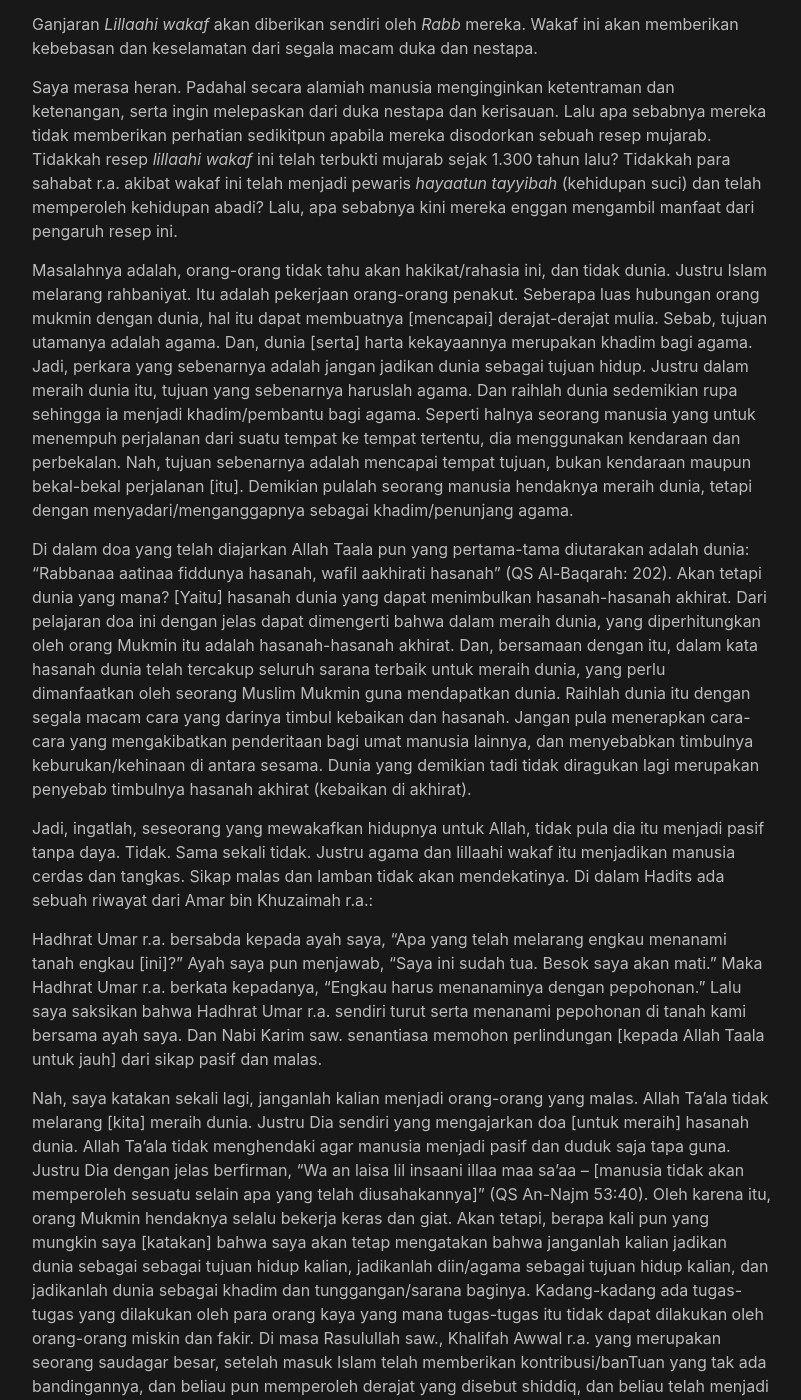
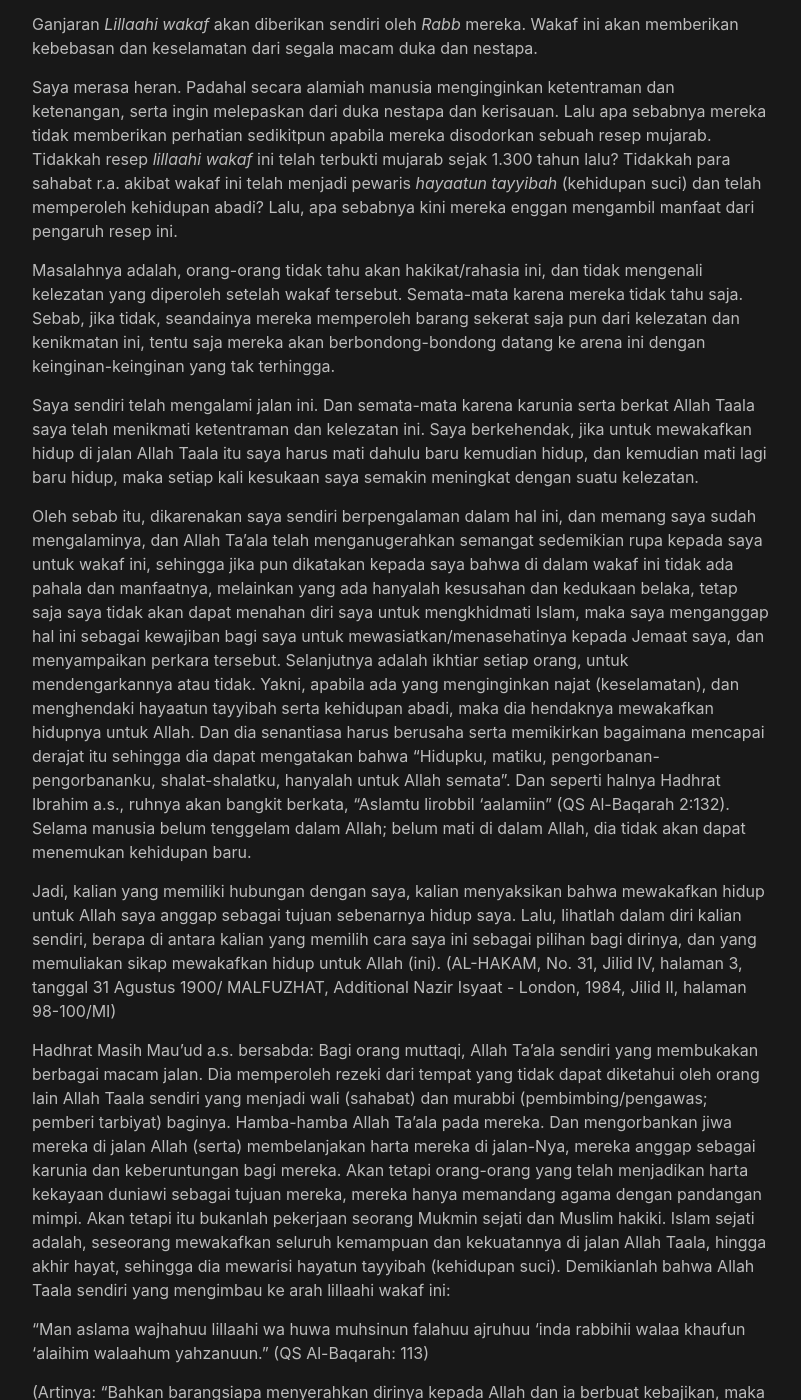
Before and after one commit to stafmissi/stafmissi.github.io, a Jekyll site: the page built from _posts/2026-07-08-nasehat-waqf-e-zindegi.md, in a window 1280 px wide and 1400 px high, scrolled down 1352 px. Shown: the whole window, without its empty margins (238-1039 px from the left). Built offline with Jekyll 4.4.1, drawn with Linux system fonts in a browser that asks for light colours; some of the changed text lies outside the part shown.

Commit message:
Update 2026-07-08-nasehat-waqf-e-zindegi.md
Menambahkan halaman 2 yang terlewat

```diff
--- a/_posts/2026-07-08-nasehat-waqf-e-zindegi.md
+++ b/_posts/2026-07-08-nasehat-waqf-e-zindegi.md
@@ -6,34 +6,51 @@ categories: nasehat
 
 Hadhrat Masih Mau’ud a.s. bersabda:
 
-Saya memerlukan orang-orang yang tidak hanya sekedar pandai bicara saja, melainkan mampu mengerjakan sesuatu secara nyata. Sekedar pernyataan lisan bahwa ia memiliki ilmu, tidaklah diperlukan sama sekali. [Yang diperlukan] adalah orang-orang yang sama sekali bersih dari sikap sombong dan takabur. Mereka dapat tinggal bersama saya, atau setidak-tidaknya banyak menelaah buku-buku saya, sehingga ilmu pengetahuan mereka mencapai derajat yang sempurna.
+Saya memerlukan orang-orang yang tidak hanya sekedar pandai bicara saja, melainkan mampu mengerjakan sesuatu secara nyata. Sekedar pernyataan lisan bahwa ia memiliki ilmu, tidaklah diperlukan sama sekali. (Yang diperlukan) adalah orang-orang yang sama sekali bersih dari sikap sombong dan takabur. Mereka dapat tinggal bersama saya, atau setidak-tidaknya banyak menelaah buku-buku saya, sehingga ilmu pengetahuan mereka mencapai derajat yang sempurna.
 
 Tampaknya Syekh Ghulam Ahmad merupakan orang yang tepat untuk tugas ini. Di dalam ucapan-ucapannya terdapat daya pengaruh. Dan dengan tulus serta penuh kecintaan, beliau telah menanggung beban melakukan tur ke daerah yang demikian luas di musim panas yang terik ini. Memang ada hikmah Allah Taala, batu itu tidak mengenai beliau, tetapi mengenai orang lain dan melukainya.
 
 Untuk pertablighan Jemaat, diperlukan tur orang-orang yang seperti itu. Namun yang diharapkan adalah mendapatkan orang-orang yang sedemikian rupa pantasnya, sehingga mereka mewakafkan hidup mereka di jalan ini. Para sahabat Rasulullah saw. pun, untuk penyebaran Islam, sering pergi ke negeri-negeri yang jauh. Ratusan ribu orang Islam yang ada di Cina saat ini, tampaknya dahulu ada seorang sahabat yang telah sampai di sana.
 
-Jika dengan cara demikian 20 atau 30 orang pergi ke tempat-tempat yang berbeda, maka pertablighan dapat dilakukan dengan sangat cepat. Akan selama orang-orang yang demikian itu belum [mempersiapkan diri] seperti yang saya inginkan dan memiliki sikap qana'ah (selalu merasa berkecukupan atas karunia yang diperoleh), maka selama itu saya tidak akan dapat memberikan wewenang sepenuhnya kepada mereka. Para sahabat Rasulullah saw. sedemikian rupa qaani' (berkecukupan) dan giatnya, sehingga kadang-kadang mereka dapat bertahan hanya dengan [memakan] dedaunan pohon.
+Jika dengan cara demikian 20 atau 30 orang pergi ke tempat-tempat yang berbeda, maka pertablighan dapat dilakukan dengan sangat cepat. Akan selama orang-orang yang demikian itu belum (mempersiapkan diri) seperti yang saya inginkan dan memiliki sikap qana'ah (selalu merasa berkecukupan atas karunia yang diperoleh), maka selama itu saya tidak akan dapat memberikan wewenang sepenuhnya kepada mereka. Para sahabat Rasulullah saw. sedemikian rupa qaani' (berkecukupan) dan giatnya, sehingga kadang-kadang mereka dapat bertahan hanya dengan (memakan) dedaunan pohon.
 
 (Lahore, 23-5-1908/MALFUZAT, Additional Nazir Isyaat - London, 1984, Jilid X, halaman 441-442/MI)
 
 Hadhrat Masih Mau’ud a.s. bersabda:
 
-Ringkasnya adalah penting bagi manusia supaya mewakafkan hidupnya di jalan Allah Taala. Saya membaca di beberapa surat kabar bahwa orang-orang Arya tertentu telah mewakafkan hidup mereka untuk [gerakan] Arya Samaj dan beberapa pendeta telah mewakafkan hidup mereka untuk Misi [Kristen]. Saya heran, mengapa orang-orang Islam tidak mau mewakafkan hidup mereka di jalan Allah dan untuk mengkhidmat Islam? Cobalah perhatikan masa Rasulullah saw. yang penuh berkat, maka mereka akan mengetahui bahwa [para sahabat dahulu] telah mewakafkan hidup mereka untuk kehidupan Islam.
+Ringkasnya adalah penting bagi manusia supaya mewakafkan hidupnya di jalan Allah Taala. Saya membaca di beberapa surat kabar bahwa orang-orang Arya tertentu telah mewakafkan hidup mereka untuk (gerakan) Arya Samaj dan beberapa pendeta telah mewakafkan hidup mereka untuk Misi (Kristen). Saya heran, mengapa orang-orang Islam tidak mau mewakafkan hidup mereka di jalan Allah dan untuk mengkhidmat Islam? Cobalah perhatikan masa Rasulullah saw. yang penuh berkat, maka mereka akan mengetahui bahwa (para sahabat dahulu) telah mewakafkan hidup mereka untuk kehidupan Islam.
 
 Kalian harus ingat, ini bukanlah jual beli yang merugi. Justru ini merupakan jual beli yang memberi keuntungan tak terhingga. Seandainya orang-orang Islam mengetahui dan sadar akan keuntungan jual beli ini, yang mewakafkan hidup mereka untuk Allah dan demi agama-Nya, apakah berarti mereka telah rugi kehilangan hidup mereka? Tidak, sama sekali tidak.
 
-*"Fa lahuu ajrahuu 'indarabbiihii walaa khaufun 'alaihim walaahum yahzanuun."* (QS Al-Baqarah 2:113) [Arti ayat selengkapnya: "Bahkan barangsiapa menyerahkan dirinya kepada Allah dan ia berbuat kebajikan, maka bagi dia ada ganjarannya di sisi Tuhannya. Dan, tidak akan ada ketakutan menimpa mereka mengenai yang akan datang dan tidak pula mereka akan berduka cita mengenai apa yang sudah lampau.]
+*"Fa lahuu ajrahuu 'indarabbiihii walaa khaufun 'alaihim walaahum yahzanuun."* (QS Al-Baqarah 2:113) (Arti ayat selengkapnya: "Bahkan barangsiapa menyerahkan dirinya kepada Allah dan ia berbuat kebajikan, maka bagi dia ada ganjarannya di sisi Tuhannya. Dan, tidak akan ada ketakutan menimpa mereka mengenai yang akan datang dan tidak pula mereka akan berduka cita mengenai apa yang sudah lampau.)
 
 Ganjaran *Lillaahi wakaf* akan diberikan sendiri oleh *Rabb* mereka. Wakaf ini akan memberikan kebebasan dan keselamatan dari segala macam duka dan nestapa.
 
 Saya merasa heran. Padahal secara alamiah manusia menginginkan ketentraman dan ketenangan, serta ingin melepaskan dari duka nestapa dan kerisauan. Lalu apa sebabnya mereka tidak memberikan perhatian sedikitpun apabila mereka disodorkan sebuah resep mujarab. Tidakkah resep *lillaahi wakaf* ini telah terbukti mujarab sejak 1.300 tahun lalu? Tidakkah para sahabat r.a. akibat wakaf ini telah menjadi pewaris *hayaatun tayyibah* (kehidupan suci) dan telah memperoleh kehidupan abadi? Lalu, apa sebabnya kini mereka enggan mengambil manfaat dari pengaruh resep ini.
 
-Masalahnya adalah, orang-orang tidak tahu akan hakikat/rahasia ini, dan tidak dunia. Justru Islam melarang rahbaniyat. Itu adalah pekerjaan orang-orang penakut. Seberapa luas hubungan orang mukmin dengan dunia, hal itu dapat membuatnya [mencapai] derajat-derajat mulia. Sebab, tujuan utamanya adalah agama. Dan, dunia [serta] harta kekayaannya merupakan khadim bagi agama. Jadi, perkara yang sebenarnya adalah jangan jadikan dunia sebagai tujuan hidup. Justru dalam meraih dunia itu, tujuan yang sebenarnya haruslah agama. Dan raihlah dunia sedemikian rupa sehingga ia menjadi khadim/pembantu bagi agama. Seperti halnya seorang manusia yang untuk menempuh perjalanan dari suatu tempat ke tempat tertentu, dia menggunakan kendaraan dan perbekalan. Nah, tujuan sebenarnya adalah mencapai tempat tujuan, bukan kendaraan maupun bekal-bekal perjalanan [itu]. Demikian pulalah seorang manusia hendaknya meraih dunia, tetapi dengan menyadari/menganggapnya sebagai khadim/penunjang agama.
+Masalahnya adalah, orang-orang tidak tahu akan hakikat/rahasia ini, dan tidak mengenali kelezatan yang diperoleh setelah wakaf tersebut. Semata-mata karena mereka tidak tahu saja. Sebab, jika tidak, seandainya mereka memperoleh barang sekerat saja pun dari kelezatan dan kenikmatan ini, tentu saja mereka akan berbondong-bondong datang ke arena ini dengan keinginan-keinginan yang tak terhingga.
 
-Di dalam doa yang telah diajarkan Allah Taala pun yang pertama-tama diutarakan adalah dunia: "Rabbanaa aatinaa fiddunya hasanah, wafil aakhirati hasanah" (QS Al-Baqarah: 202). Akan tetapi dunia yang mana? [Yaitu] hasanah dunia yang dapat menimbulkan hasanah-hasanah akhirat. Dari pelajaran doa ini dengan jelas dapat dimengerti bahwa dalam meraih dunia, yang diperhitungkan oleh orang Mukmin itu adalah hasanah-hasanah akhirat. Dan, bersamaan dengan itu, dalam kata hasanah dunia telah tercakup seluruh sarana terbaik untuk meraih dunia, yang perlu dimanfaatkan oleh seorang Muslim Mukmin guna mendapatkan dunia. Raihlah dunia itu dengan segala macam cara yang darinya timbul kebaikan dan hasanah. Jangan pula menerapkan cara-cara yang mengakibatkan penderitaan bagi umat manusia lainnya, dan menyebabkan timbulnya keburukan/kehinaan di antara sesama. Dunia yang demikian tadi tidak diragukan lagi merupakan penyebab timbulnya hasanah akhirat (kebaikan di akhirat).
+Saya sendiri telah mengalami jalan ini. Dan semata-mata karena karunia serta berkat Allah Taala saya telah menikmati ketentraman dan kelezatan ini. Saya berkehendak, jika untuk mewakafkan hidup di jalan Allah Taala itu saya harus mati dahulu baru kemudian hidup, dan kemudian mati lagi baru hidup, maka setiap kali kesukaan saya semakin meningkat dengan suatu kelezatan.
+
+Oleh sebab itu, dikarenakan saya sendiri berpengalaman dalam hal ini, dan memang saya sudah mengalaminya, dan Allah Ta'ala telah menganugerahkan semangat sedemikian rupa kepada saya untuk wakaf ini, sehingga jika pun dikatakan kepada saya bahwa di dalam wakaf ini tidak ada pahala dan manfaatnya, melainkan yang ada hanyalah kesusahan dan kedukaan belaka, tetap saja saya tidak akan dapat menahan diri saya untuk mengkhidmati Islam, maka saya menganggap hal ini sebagai kewajiban bagi saya untuk mewasiatkan/menasehatinya kepada Jemaat saya, dan menyampaikan perkara tersebut. Selanjutnya adalah ikhtiar setiap orang, untuk mendengarkannya atau tidak. Yakni, apabila ada yang menginginkan najat (keselamatan), dan menghendaki hayaatun tayyibah serta kehidupan abadi, maka dia hendaknya mewakafkan hidupnya untuk Allah. Dan dia senantiasa harus berusaha serta memikirkan bagaimana mencapai derajat itu sehingga dia dapat mengatakan bahwa "Hidupku, matiku, pengorbanan-pengorbananku, shalat-shalatku, hanyalah untuk Allah semata". Dan seperti halnya Hadhrat Ibrahim a.s., ruhnya akan bangkit berkata, "Aslamtu lirobbil 'aalamiin" (QS Al-Baqarah 2:132). Selama manusia belum tenggelam dalam Allah; belum mati di dalam Allah, dia tidak akan dapat menemukan kehidupan baru.
+
+Jadi, kalian yang memiliki hubungan dengan saya, kalian menyaksikan bahwa mewakafkan hidup untuk Allah saya anggap sebagai tujuan sebenarnya hidup saya. Lalu, lihatlah dalam diri kalian sendiri, berapa di antara kalian yang memilih cara saya ini sebagai pilihan bagi dirinya, dan yang memuliakan sikap mewakafkan hidup untuk Allah (ini). (AL-HAKAM, No. 31, Jilid IV, halaman 3, tanggal 31 Agustus 1900/ MALFUZHAT, Additional Nazir Isyaat - London, 1984, Jilid II, halaman 98-100/MI)
+
+Hadhrat Masih Mau'ud a.s. bersabda:
+Bagi orang muttaqi, Allah Ta'ala sendiri yang membukakan berbagai macam jalan. Dia memperoleh rezeki dari tempat yang tidak dapat diketahui oleh orang lain Allah Taala sendiri yang menjadi wali (sahabat) dan murabbi (pembimbing/pengawas; pemberi tarbiyat) baginya. Hamba-hamba Allah Ta'ala pada mereka. Dan mengorbankan jiwa mereka di jalan Allah (serta) membelanjakan harta mereka di jalan-Nya, mereka anggap sebagai karunia dan keberuntungan bagi mereka. Akan tetapi orang-orang yang telah menjadikan harta kekayaan duniawi sebagai tujuan mereka, mereka hanya memandang agama dengan pandangan mimpi. Akan tetapi itu bukanlah pekerjaan seorang Mukmin sejati dan Muslim hakiki. Islam sejati adalah, seseorang mewakafkan seluruh kemampuan dan kekuatannya di jalan Allah Taala, hingga akhir hayat, sehingga dia mewarisi hayatun tayyibah (kehidupan suci). Demikianlah bahwa Allah Taala sendiri yang mengimbau ke arah lillaahi wakaf ini:
+
+"Man aslama wajhahuu lillaahi wa huwa muhsinun falahuu ajruhuu 'inda rabbihii walaa khaufun 'alaihim walaahum yahzanuun." (QS Al-Baqarah: 113)
+
+(Artinya: "Bahkan barangsiapa menyerahkan dirinya kepada Allah dan ia berbuat kebajikan, maka bagi dia ada ganjarannya di sisi Tuhan-nya. Dan, tidak ada ketakutan menimpa mereka mengenai apa yang akan datang dan tidak pula mereka akan berdukacita mengenai apa yang sudah lampau.")
+
+Disini yang dimaksud dengan "Aslama wajahahuu lillaahi" adalah mengenakan pakaian yang hina dina lalu merebahkan diri di singgasana Ilahi, dan mewakafkan semata-mata untuk Allah nyawa, harta, kehormatan, dan apa saja yang dimilikinya; dan menjadikan dunia serta seluruh benda-benda dunia menjadi khadim agama.
+
+Jangan pula ada yang memahaminya bahwa manusia tidak boleh menyimpan maksud dan hubungan dengan dunia. Tidak demikian yang saya maksudkan. Dan tidak pula Allah Ta'ala melarang (kita) meraih dunia. Justru Islam melarang rahbaniyat. Itu adalah pekerjaan orang-orang penakut. Seberapa luas hubungan orang mukmin dengan dunia, hal itu dapat membuatnya (mencapai) derajat-derajat mulia. Sebab, tujuan utamanya adalah agama. Dan, dunia (serta) harta kekayaannya merupakan khadim bagi agama. Jadi, perkara yang sebenarnya adalah jangan jadikan dunia sebagai tujuan hidup. Justru dalam meraih dunia itu, tujuan yang sebenarnya haruslah agama. Dan raihlah dunia sedemikian rupa sehingga ia menjadi khadim/pembantu bagi agama. Seperti halnya seorang manusia yang untuk menempuh perjalanan dari suatu tempat ke tempat tertentu, dia menggunakan kendaraan dan perbekalan. Nah, tujuan sebenarnya adalah mencapai tempat tujuan, bukan kendaraan maupun bekal-bekal perjalanan (itu). Demikian pulalah seorang manusia hendaknya meraih dunia, tetapi dengan menyadari/menganggapnya sebagai khadim/penunjang agama.
+
+Di dalam doa yang telah diajarkan Allah Taala pun yang pertama-tama diutarakan adalah dunia: "Rabbanaa aatinaa fiddunya hasanah, wafil aakhirati hasanah" (QS Al-Baqarah: 202). Akan tetapi dunia yang mana? (Yaitu) hasanah dunia yang dapat menimbulkan hasanah-hasanah akhirat. Dari pelajaran doa ini dengan jelas dapat dimengerti bahwa dalam meraih dunia, yang diperhitungkan oleh orang Mukmin itu adalah hasanah-hasanah akhirat. Dan, bersamaan dengan itu, dalam kata hasanah dunia telah tercakup seluruh sarana terbaik untuk meraih dunia, yang perlu dimanfaatkan oleh seorang Muslim Mukmin guna mendapatkan dunia. Raihlah dunia itu dengan segala macam cara yang darinya timbul kebaikan dan hasanah. Jangan pula menerapkan cara-cara yang mengakibatkan penderitaan bagi umat manusia lainnya, dan menyebabkan timbulnya keburukan/kehinaan di antara sesama. Dunia yang demikian tadi tidak diragukan lagi merupakan penyebab timbulnya hasanah akhirat (kebaikan di akhirat).
 
 Jadi, ingatlah, seseorang yang mewakafkan hidupnya untuk Allah, tidak pula dia itu menjadi pasif tanpa daya. Tidak. Sama sekali tidak. Justru agama dan lillaahi wakaf itu menjadikan manusia cerdas dan tangkas. Sikap malas dan lamban tidak akan mendekatinya. Di dalam Hadits ada sebuah riwayat dari Amar bin Khuzaimah r.a.:
 
-Hadhrat Umar r.a. bersabda kepada ayah saya, "Apa yang telah melarang engkau menanami tanah engkau [ini]?" Ayah saya pun menjawab, "Saya ini sudah tua. Besok saya akan mati." Maka Hadhrat Umar r.a. berkata kepadanya, "Engkau harus menanaminya dengan pepohonan." Lalu saya saksikan bahwa Hadhrat Umar r.a. sendiri turut serta menanami pepohonan di tanah kami bersama ayah saya. Dan Nabi Karim saw. senantiasa memohon perlindungan [kepada Allah Taala untuk jauh] dari sikap pasif dan malas.
+Hadhrat Umar r.a. bersabda kepada ayah saya, "Apa yang telah melarang engkau menanami tanah engkau (ini)?" Ayah saya pun menjawab, "Saya ini sudah tua. Besok saya akan mati." Maka Hadhrat Umar r.a. berkata kepadanya, "Engkau harus menanaminya dengan pepohonan." Lalu saya saksikan bahwa Hadhrat Umar r.a. sendiri turut serta menanami pepohonan di tanah kami bersama ayah saya. Dan Nabi Karim saw. senantiasa memohon perlindungan (kepada Allah Taala untuk jauh) dari sikap pasif dan malas.
 
-Nah, saya katakan sekali lagi, janganlah kalian menjadi orang-orang yang malas. Allah Ta'ala tidak melarang [kita] meraih dunia. Justru Dia sendiri yang mengajarkan doa [untuk meraih] hasanah dunia. Allah Ta'ala tidak menghendaki agar manusia menjadi pasif dan duduk saja tapa guna. Justru Dia dengan jelas berfirman, "Wa an laisa lil insaani illaa maa sa'aa -- [manusia tidak akan memperoleh sesuatu selain apa yang telah diusahakannya]" (QS An-Najm 53:40). Oleh karena itu, orang Mukmin hendaknya selalu bekerja keras dan giat. Akan tetapi, berapa kali pun yang mungkin saya [katakan] bahwa saya akan tetap mengatakan bahwa janganlah kalian jadikan dunia sebagai sebagai tujuan hidup kalian, jadikanlah diin/agama sebagai tujuan hidup kalian, dan jadikanlah dunia sebagai khadim dan tunggangan/sarana baginya. Kadang-kadang ada tugas-tugas yang dilakukan oleh para orang kaya yang mana tugas-tugas itu tidak dapat dilakukan oleh orang-orang miskin dan fakir. Di masa Rasulullah saw., Khalifah Awwal r.a. yang merupakan seorang saudagar besar, setelah masuk Islam telah memberikan kontribusi/banTuan yang tak ada bandingannya, dan beliau pun memperoleh derajat yang disebut shiddiq, dan beliau telah menjadi sahabat pertama serta telah pula menjadi khalifah pertama. (AL-HAKAM, Jilid IV, No. 29, halaman 3-4, 16 Agustus 1900/ MALFUZHAT, Additional Nazir Isyaat - London, 1984, Jilid II, halaman 90-92/MI)
+Nah, saya katakan sekali lagi, janganlah kalian menjadi orang-orang yang malas. Allah Ta'ala tidak melarang (kita) meraih dunia. Justru Dia sendiri yang mengajarkan doa (untuk meraih) hasanah dunia. Allah Ta'ala tidak menghendaki agar manusia menjadi pasif dan duduk saja tapa guna. Justru Dia dengan jelas berfirman, "Wa an laisa lil insaani illaa maa sa'aa -- (manusia tidak akan memperoleh sesuatu selain apa yang telah diusahakannya)" (QS An-Najm 53:40). Oleh karena itu, orang Mukmin hendaknya selalu bekerja keras dan giat. Akan tetapi, berapa kali pun yang mungkin saya (katakan) bahwa saya akan tetap mengatakan bahwa janganlah kalian jadikan dunia sebagai sebagai tujuan hidup kalian, jadikanlah diin/agama sebagai tujuan hidup kalian, dan jadikanlah dunia sebagai khadim dan tunggangan/sarana baginya. Kadang-kadang ada tugas-tugas yang dilakukan oleh para orang kaya yang mana tugas-tugas itu tidak dapat dilakukan oleh orang-orang miskin dan fakir. Di masa Rasulullah saw., Khalifah Awwal r.a. yang merupakan seorang saudagar besar, setelah masuk Islam telah memberikan kontribusi/banTuan yang tak ada bandingannya, dan beliau pun memperoleh derajat yang disebut shiddiq, dan beliau telah menjadi sahabat pertama serta telah pula menjadi khalifah pertama. (AL-HAKAM, Jilid IV, No. 29, halaman 3-4, 16 Agustus 1900/ MALFUZHAT, Additional Nazir Isyaat - London, 1984, Jilid II, halaman 90-92/MI)
```
